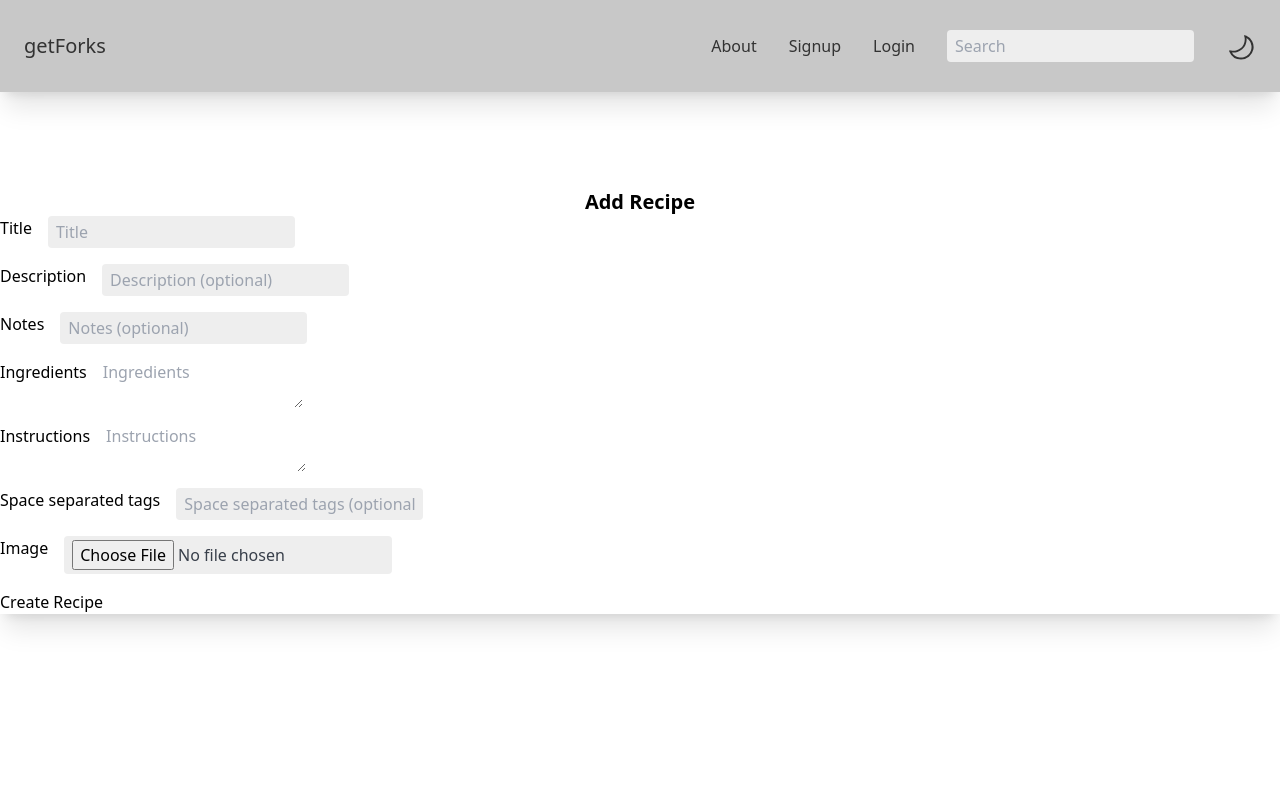
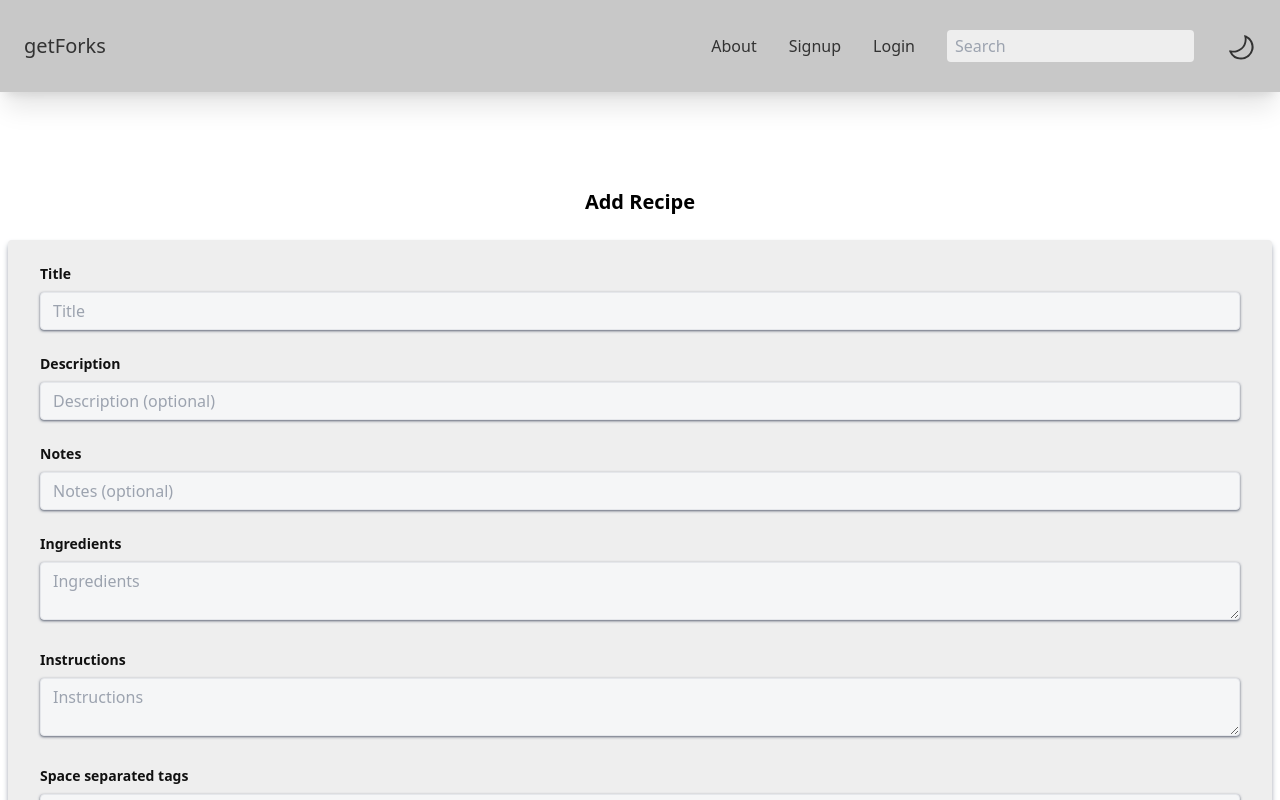
Before and after one commit to ned-park/getForks, a React (Vite) app: page /1/create in a window 1280 px wide. Shown: the top 800 px of the page. Built offline with nearby package versions, Linux system fonts and the light colour scheme.

Commit message:
feat: add styles to form components and containers

```diff
--- a/src/components/Form.jsx
+++ b/src/components/Form.jsx
@@ -6,7 +6,10 @@ export default function RecipeForm({
   handleClick,
 }) {
   const styles = {
-    input: "bg-tertiary text-secondary p-1 px-2 rounded",
+    input:
+      "bg-secondary text-secondary p-1 px-2 rounded shadow shadow-gray-500 appearance-none border rounded w-full py-2 px-3 leading-tight focus:outline-none focus:shadow-outline",
+    textarea:
+      "bg-secondary text-secondary p-1 px-2 rounded shadow shadow-gray-500 appearance-none border rounded w-full py-2 px-3 leading-tight focus:outline-none focus:shadow-outline",
   };
 
   const generateElement = (
@@ -59,10 +62,13 @@ export default function RecipeForm({
   };
 
   return (
-    <form onSubmit={handleClick} className="">
+    <form
+      onSubmit={handleClick}
+      className="bg-tertiary text-tertiary shadow-md shadow-gray-400 rounded px-8 pt-6 pb-8 mb-4"
+    >
       {formItems.map((item) => (
-        <div key={item.name} className="flex flex-row gap-4 mb-4">
-          <label htmlFor={item.name}>
+        <div key={item.name} className="mb-6">
+          <label htmlFor={item.name} className="block text-sm font-bold mb-2">
             {item.placeholder[0].toUpperCase() +
               item.placeholder.slice(1).toLowerCase()}
           </label>
@@ -77,7 +83,11 @@ export default function RecipeForm({
           )}
         </div>
       ))}
-      <button>{submitText}</button>
+      <div className="w-full flex justify-center">
+        <button className="mx-auto bg-secondary text-secondary rounded px-5 py-2 shadow shadow-gray-500">
+          {submitText}
+        </button>
+      </div>
     </form>
   );
 }
--- a/src/index.css
+++ b/src/index.css
@@ -10,14 +10,14 @@
 
     --text-primary: 50, 50, 50;
     --text-secondary: 56, 63, 74;
-    --text-tertiary: 255, 255, 255;
+    --text-tertiary: 17, 17, 17;
     --text-accent: 0, 50, 255;
   }
 
   .dark {
     --bg-primary: 50, 50, 50;
     --bg-secondary: 100, 100, 100;
-    --bg-tertiary: 238, 238, 238;
+    --bg-tertiary: 75, 75, 75;
 
     --text-primary: 200, 200, 200;
     --text-secondary: 225, 225, 225;
--- a/src/routes/EditRecipe.jsx
+++ b/src/routes/EditRecipe.jsx
@@ -54,8 +54,8 @@ export default function EditRecipe({ recipeData, updateRecipe }) {
 
   return (
     <>
-      <section className="">
-        <h2 className="">Update Recipe</h2>
+      <section className="mt-12 m-auto container flex flex-col">
+        <h2 className="text-xl font-bold text-center mb-6">Update Recipe</h2>
         {formData && formData.title.length > 0 && (
           <Form
             formData={formData}
--- a/src/routes/Login.jsx
+++ b/src/routes/Login.jsx
@@ -24,8 +24,8 @@ export default function Login() {
   };
 
   return (
-    <section className="shadow-xl mt-24 m-auto container flex flex-col">
-      <h2 className="text-xl font-bold text-center">Login</h2>
+    <section className="mt-24 mx-auto container flex flex-col px-2">
+      <h2 className="text-xl font-bold text-center mb-6">Login</h2>
       <Form
         handleClick={handleSubmit}
         handleChange={handleChange}
--- a/src/routes/NewRecipe.jsx
+++ b/src/routes/NewRecipe.jsx
@@ -53,8 +53,8 @@ export default function NewRecipe() {
   };
 
   return (
-    <section className="shadow-xl mt-24 m-auto container flex flex-col">
-      <h2 className="text-xl font-bold text-center">Add Recipe</h2>
+    <section className="mt-24 m-auto container flex flex-col px-2">
+      <h2 className="text-xl font-bold text-center mb-6">Add Recipe</h2>
       <Form
         formData={formData}
         formItems={recipeFormItems}
--- a/src/routes/Signup.jsx
+++ b/src/routes/Signup.jsx
@@ -26,8 +26,8 @@ export default function Signup() {
   };
 
   return (
-    <section className="shadow-xl mt-24 m-auto container flex flex-col">
-      <h2 className="text-xl font-bold text-center">Signup</h2>
+    <section className="mt-24 m-auto container flex flex-col px-2">
+      <h2 className="text-xl font-bold text-center mb-6">Signup</h2>
       <Form
         handleClick={handleSubmit}
         handleChange={handleChange}
```
